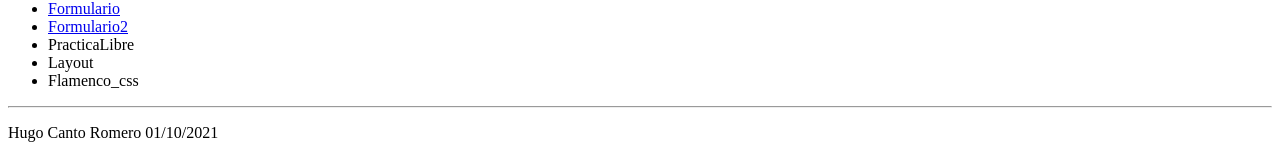
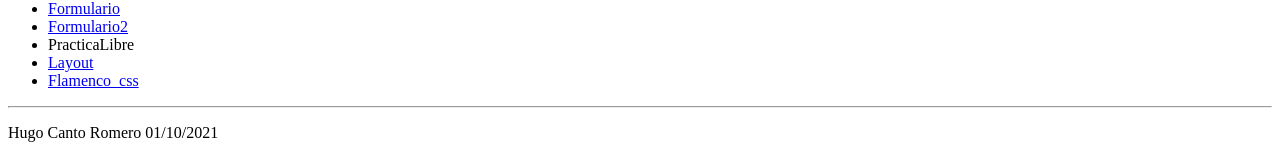
Before and after one commit to Hcanrom1312/Hcanrom1312.github.io, a plain HTML site: page index.html in a window 1280 px wide. Shown: the part 666-810 px from the top of the page. Drawn offline with Linux system fonts and the light colour scheme.

Commit message:
Update index.html

```diff
--- a/index.html
+++ b/index.html
@@ -30,8 +30,8 @@
 			<li> <a href="Formulario_HTML.html">Formulario </a> </li>
 			<li> <a href="formulario2.html">Formulario2 </a> </li>
 			<li> <a href="PaginaPrincipal.html"></a>PracticaLibre </li>
-			<li> <a href="layout.html"></a>Layout </li>
-			<li> <a href="flamenco/flamenco.html"></a>Flamenco_css </li>
+			<li> <a href="layout.html">Layout </a> </li>
+			<li> <a href="flamenco/flamenco.html">Flamenco_css </a> </li>
 
 		</ul>
 	</section>
```
